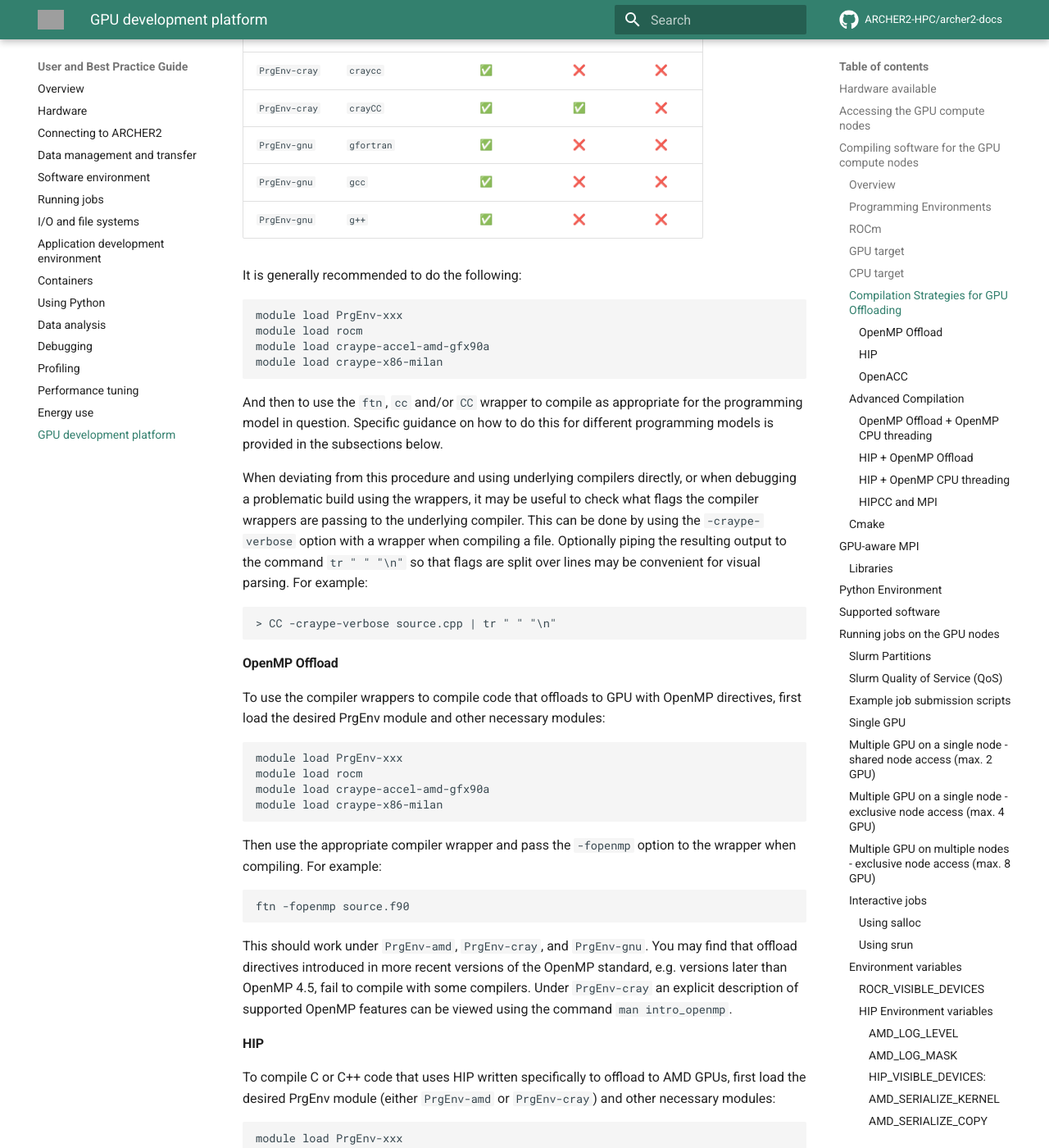
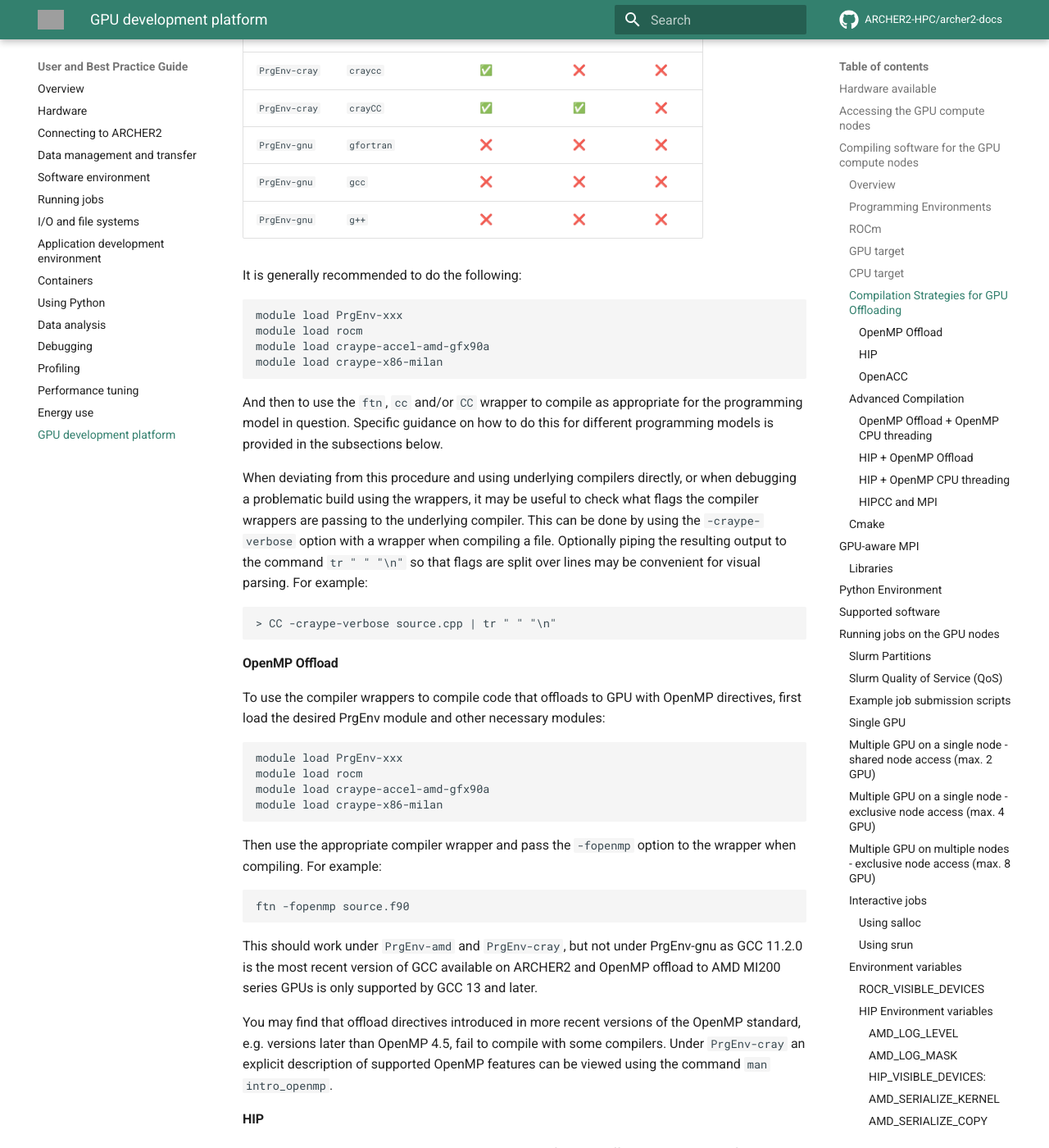
Before and after one commit to ARCHER2-HPC/archer2-docs, an MkDocs documentation site: the page built from docs/user-guide/gpu.md, in a window 1280 px wide and 1400 px high, scrolled down 3607 px. Shown: the whole window at 82% size. Built offline with MkDocs 1.6.1 and Material for MkDocs 9.7.7, drawn with Linux system fonts in a browser that asks for light colours; comment, search, counter and statistics services are not loaded; grey boxes are pictures that could not be loaded.

Commit message:
Correct information regarding OpenMP offload support for AMD GPUs under PrgEnv-gnu

````diff
--- a/docs/user-guide/gpu.md
+++ b/docs/user-guide/gpu.md
@@ -153,9 +153,9 @@ table:
 | `PrgEnv-cray` | `crayftn`       |     ✅	   | ❌  |   ✅    |
 | `PrgEnv-cray` | `craycc`        |     ✅	   | ❌  |   ❌    |
 | `PrgEnv-cray` | `crayCC`        |     ✅	   | ✅  |   ❌    |
-| `PrgEnv-gnu`  | `gfortran`      |     ✅	   | ❌  |   ❌    |
-| `PrgEnv-gnu`  | `gcc`           |     ✅	   | ❌  |   ❌    |
-| `PrgEnv-gnu`  | `g++`           |     ✅      | ❌  |   ❌    |
+| `PrgEnv-gnu`  | `gfortran`      |     ❌	   | ❌  |   ❌    |
+| `PrgEnv-gnu`  | `gcc`           |     ❌	   | ❌  |   ❌    |
+| `PrgEnv-gnu`  | `g++`           |     ❌         | ❌  |   ❌    |
 
 
 It is generally recommended to do the following:
@@ -207,12 +207,16 @@ option to the wrapper when compiling. For example:
 ftn -fopenmp source.f90
 ```
 
-This should work under `PrgEnv-amd`, `PrgEnv-cray`, and
-`PrgEnv-gnu`. You may find that offload directives introduced in more
-recent versions of the OpenMP standard, e.g. versions later than
-OpenMP 4.5, fail to compile with some compilers. Under `PrgEnv-cray`
-an explicit description of supported OpenMP features can be viewed
-using the command `man intro_openmp`.
+This should work under `PrgEnv-amd` and `PrgEnv-cray`, but not under
+PrgEnv-gnu as GCC 11.2.0 is the most recent version of GCC available
+on ARCHER2 and OpenMP offload to AMD MI200 series GPUs is only
+supported by GCC 13 and later.
+
+You may find that offload directives introduced in more recent
+versions of the OpenMP standard, e.g. versions later than OpenMP 4.5,
+fail to compile with some compilers. Under `PrgEnv-cray` an explicit
+description of supported OpenMP features can be viewed using the
+command `man intro_openmp`.
 
 
 #### HIP
````
